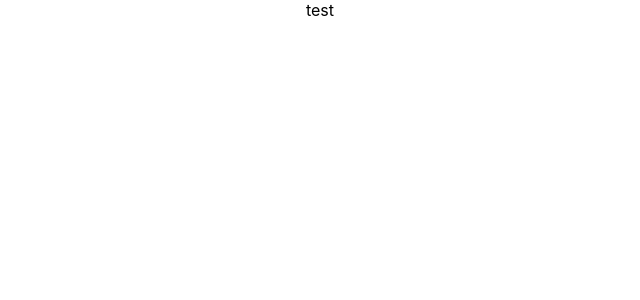
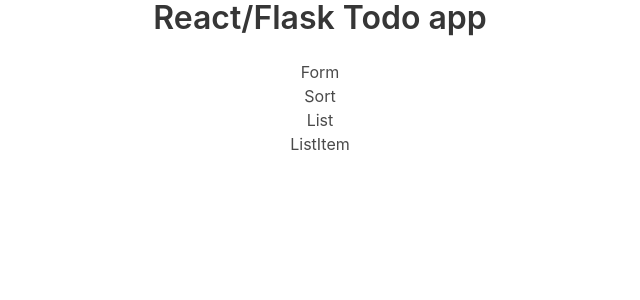
Before and after one commit to Tauassar/react_flask_todo_demo, a React (Create React App) app in the folder todo_app_frontend/: page / in a window 1280 px wide. Shown: the top 300 px of the page, without its empty margins (320-960 px from the left). Built offline with nearby package versions, Linux system fonts and the light colour scheme.

Commit message:
frontend skeleton  established, additional dependencies added

```diff
--- a/todo_app_frontend/package.json
+++ b/todo_app_frontend/package.json
@@ -3,9 +3,13 @@
   "version": "0.1.0",
   "private": true,
   "dependencies": {
+    "@fortawesome/fontawesome-svg-core": "^6.1.1",
+    "@fortawesome/free-solid-svg-icons": "^6.1.1",
+    "@fortawesome/react-fontawesome": "^0.1.18",
     "@testing-library/jest-dom": "^5.16.4",
     "@testing-library/react": "^13.2.0",
     "@testing-library/user-event": "^13.5.0",
+    "bulma": "^0.9.3",
     "react": "^18.1.0",
     "react-dom": "^18.1.0",
     "react-scripts": "5.0.1",
--- a/todo_app_frontend/public/index.html
+++ b/todo_app_frontend/public/index.html
@@ -2,14 +2,13 @@
 <html lang="en">
   <head>
     <meta charset="utf-8" />
-    <link rel="icon" href="%PUBLIC_URL%/favicon.ico" />
+    <link rel="icon" href="%PUBLIC_URL%/favicon.png" />
     <meta name="viewport" content="width=device-width, initial-scale=1" />
     <meta name="theme-color" content="#000000" />
     <meta
       name="description"
       content="Web site created using create-react-app"
     />
-    <link rel="apple-touch-icon" href="%PUBLIC_URL%/logo192.png" />
     <!--
       manifest.json provides metadata used when your web app is installed on a
       user's mobile device or desktop. See https://developers.google.com/web/fundamentals/web-app-manifest/
@@ -24,7 +23,7 @@
       work correctly both with client-side routing and a non-root public URL.
       Learn how to configure a non-root public URL by running `npm run build`.
     -->
-    <title>React App</title>
+    <title>React/Flask Todo app</title>
   </head>
   <body>
     <noscript>You need to enable JavaScript to run this app.</noscript>
--- a/todo_app_frontend/src/App.js
+++ b/todo_app_frontend/src/App.js
@@ -1,9 +1,15 @@
 import './App.css';
+import TodoForm from './components/TodoForm';
+import TodoSort from './components/TodoSort';
+import TodoList from './components/TodoList';
 
 function App() {
   return (
     <div className="App">
-      test
+      <h1 className='title'>React/Flask Todo app</h1>
+      <TodoForm/>
+      <TodoSort/>
+      <TodoList/>
     </div>
   );
 }
--- a/todo_app_frontend/src/components/TodoForm.js
+++ b/todo_app_frontend/src/components/TodoForm.js
@@ -0,0 +1,9 @@
+function TodoForm(){
+    return (
+        <div>
+            Form
+        </div>
+    );
+}
+
+export default TodoForm;
--- a/todo_app_frontend/src/components/TodoList.js
+++ b/todo_app_frontend/src/components/TodoList.js
@@ -0,0 +1,12 @@
+import TodoListItem from './TodoListItem';
+
+function TodoList(){
+    return (
+        <div>
+            List
+            <TodoListItem/>
+        </div>
+    );
+}
+
+export default TodoList;
--- a/todo_app_frontend/src/components/TodoListItem.js
+++ b/todo_app_frontend/src/components/TodoListItem.js
@@ -0,0 +1,9 @@
+function TodoListItem(){
+    return (
+        <div>
+            ListItem
+        </div>
+    );
+}
+
+export default TodoListItem;
--- /dev/null
+++ b/todo_app_frontend/src/components/TodoSort.js
@@ -0,0 +1,9 @@
+function TodoSort(){
+    return (
+        <div>
+            Sort
+        </div>
+    );
+}
+
+export default TodoSort;
--- a/todo_app_frontend/src/index.js
+++ b/todo_app_frontend/src/index.js
@@ -1,8 +1,10 @@
 import React from 'react';
 import ReactDOM from 'react-dom/client';
-import './index.css';
 import App from './App';
 import reportWebVitals from './reportWebVitals';
+import 'bulma/css/bulma.min.css';
+import './index.css';
+
 
 const root = ReactDOM.createRoot(document.getElementById('root'));
 root.render(
```
Also changed, not shown: todo_app_frontend/public/favicon.png (added), todo_app_frontend/src/components/TodoListSort.js (deleted), 1 other file (tests, documents, lock files or other folders).
